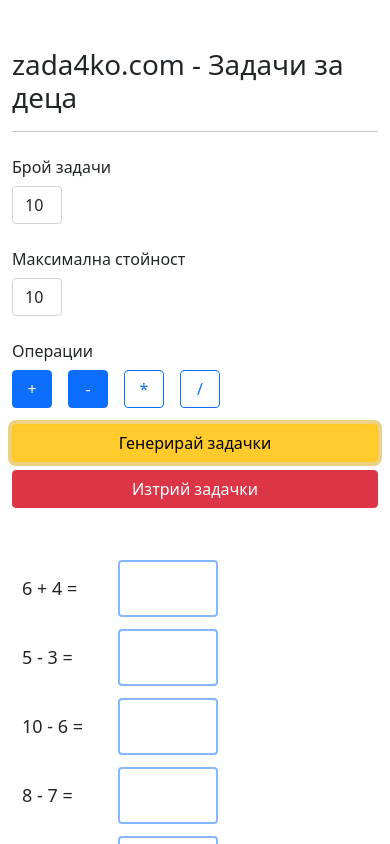
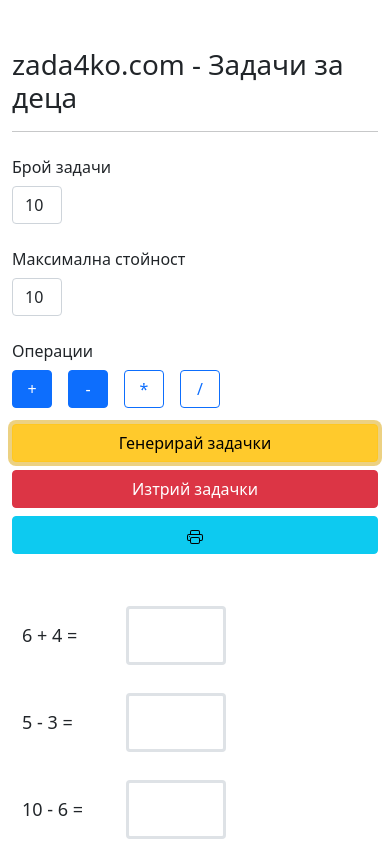
Before and after one commit to stdakov/zada4ko, a website built with webpack: page public/index.html in a window 390 px wide. Both pictures are taken after a click on the button "Генерирай задачки". Shown: the top 844 px of the page. Built offline with nearby package versions, Linux system fonts and the light colour scheme; what js-confetti would draw is missing.

Commit message:
Fix columns for responsive design.

```diff
--- a/public/index.html
+++ b/public/index.html
@@ -47,7 +47,7 @@
         </div>
         <h1 class="mt-5">zada4ko.com - Задачи за деца</h1>
         <hr>
-        <form class="form-inline" action="#">
+        <form class="form-inline d-print-none" action="#">
             <div class="mb-3 row">
                 <label for="taskCount" class="col-sm-4 col-form-label">Брой задачи</label>
                 <div class="col-sm-8">
@@ -106,7 +106,7 @@
             </div>
         </form>
 
-        <div id="generatedTasks"></div>
+        <div id="generatedTasks" class="row g-3 task-box align-items-center mb-1"></div>
     </div>
 </main>
 </body>
--- a/src/scss/main.scss
+++ b/src/scss/main.scss
@@ -83,17 +83,3 @@
     transform: rotate(0.0deg)
   }
 }
-
-@media print {
-  /* Hide elements not to be printed */
-  h1, form {
-    display: none;
-  }
-
-  /* Adjust styles for content when printing */
-  #generatedTasks {
-    /* Add any specific styles for content when printing */
-  }
-
-  /* Add more styles for other elements if needed */
-}
--- a/src/ts/main.ts
+++ b/src/ts/main.ts
@@ -2,9 +2,9 @@ import $ from 'jquery';
 import 'bootstrap';
 
 import JSConfetti from 'js-confetti';
+import '../scss/main.scss';
+
 const jsConfetti = new JSConfetti();
-
-import '../scss/main.scss';
 
 declare global {
   interface Window {
@@ -86,6 +86,7 @@ $(() => {
       localStorage.removeItem("mathTaskAnswers"); // Remove mathTasks from local storage
       generateTasksSelector.html(""); // Clear the math tasks list on the page
       $("#deleteTasksBtn").hide();
+      $("#printTasksBtn").hide();
       location.reload()
     }
   });
@@ -342,10 +343,15 @@ $(() => {
 
   function displayMathTasks(tasks: any[], mathTaskAnswers: string | null = null) {
     const deleteTaskBtnSelector = $("#deleteTasksBtn");
+    const printTaskBtnSelector = $("#printTasksBtn");
     if (deleteTaskBtnSelector.is(":hidden")) {
       deleteTaskBtnSelector.show();
     }
-    tasks.forEach((task, index) => {
+    if (printTaskBtnSelector.is(":hidden")) {
+      printTaskBtnSelector.show();
+    }
+
+    tasks.forEach((task, index: number) => {
       const taskClean = task.replace(/[^-()\d/*+.]/g, '');
       const answer = mathTaskAnswers !== null && mathTaskAnswers[taskClean] !== undefined ? mathTaskAnswers[taskClean] : "";
       let classVer = "";
@@ -361,19 +367,61 @@ $(() => {
         }
       }
 
-      const item = "<div class=\"row g-3 task-box align-items-center mb-1\">\n" +
-        "                <div class=\"col-auto\">\n" +
-        "                    <label for=\"inputTask" + index + "\" class=\"task-label col-form-label\">" + task + "</label>\n" +
-        "                </div>\n" +
-        "                <div class=\"col-auto\">\n" +
-        "                    <input type=\"text\" autocomplete=\"off\" inputmode=\"numeric\" " + disabled + " data-task=\"" + task + "\"  value=\"" + answer + "\" id=\"inputTask" + index + "\" class=\"form-control task-result text-center " + classVer + "\">\n" +
-        "                </div>\n" +
-        "                <div class=\"col-auto\">\n" +
-        "                    <button data-task=\"" + task + "\"  data-task=\"" + task + "\" class=\"form-control task-hint hide text-center " + (correctAnswer ? "hidden" : "") + "\"><span class='wave'>👋</span></button>\n" +
-        "                </div>\n" +
-        "            </div>";
-      $("#generatedTasks").append(item);
+      const itemContainer: HTMLDivElement = document.createElement("div");
+      itemContainer.classList.add("col-12", "col-md-6", "col-lg-4", "col-xl-3", "g-3", "task-box", "align-items-center", "mb-1");
 
+      const item: HTMLDivElement = document.createElement("div");
+      item.classList.add("row", "align-items-center");
+
+      const labelContainer: HTMLDivElement = document.createElement("div");
+      labelContainer.classList.add("col-auto");
+
+      const label: HTMLLabelElement = document.createElement("label");
+      label.setAttribute("for", "inputTask" + index);
+      label.classList.add("task-label", "col-form-label");
+      label.innerHTML = task;
+
+      labelContainer.append(label);
+
+      const inputContainer: HTMLDivElement = document.createElement("div");
+      inputContainer.classList.add("col-auto");
+
+      const input: HTMLInputElement = document.createElement("input");
+      input.setAttribute("type", "text");
+      input.setAttribute("autocomplete", "off");
+      input.setAttribute("inputmode", "numeric");
+      input.setAttribute("data-task", task);
+      input.setAttribute("value", answer);
+      input.setAttribute("id", "inputTask" + index);
+      input.classList.add("form-control", "task-result", "text-center", "border", "border-3");
+
+      if(classVer) {
+        input.classList.add(classVer);
+      }
+
+      inputContainer.append(input);
+
+      const buttonContainer: HTMLDivElement = document.createElement("div");
+      buttonContainer.classList.add("col-auto");
+
+      const button: HTMLButtonElement = document.createElement("button");
+      button.setAttribute("data-task", task);
+      button.classList.add("form-control", "task-hint", "hide", "text-center");
+
+      if (correctAnswer) {
+        button.classList.add("hidden");
+      }
+      button.innerHTML = "<span class='wave'>👋</span>";
+
+      buttonContainer.append(button);
+
+      item.append(labelContainer);
+      item.append(inputContainer);
+      item.append(buttonContainer);
+
+      itemContainer.append(item);
+
+      document.getElementById("generatedTasks")?.append(itemContainer);
     });
   }
 });
```
Also changed, not shown: README.md (added), public/site.webmanifest.
